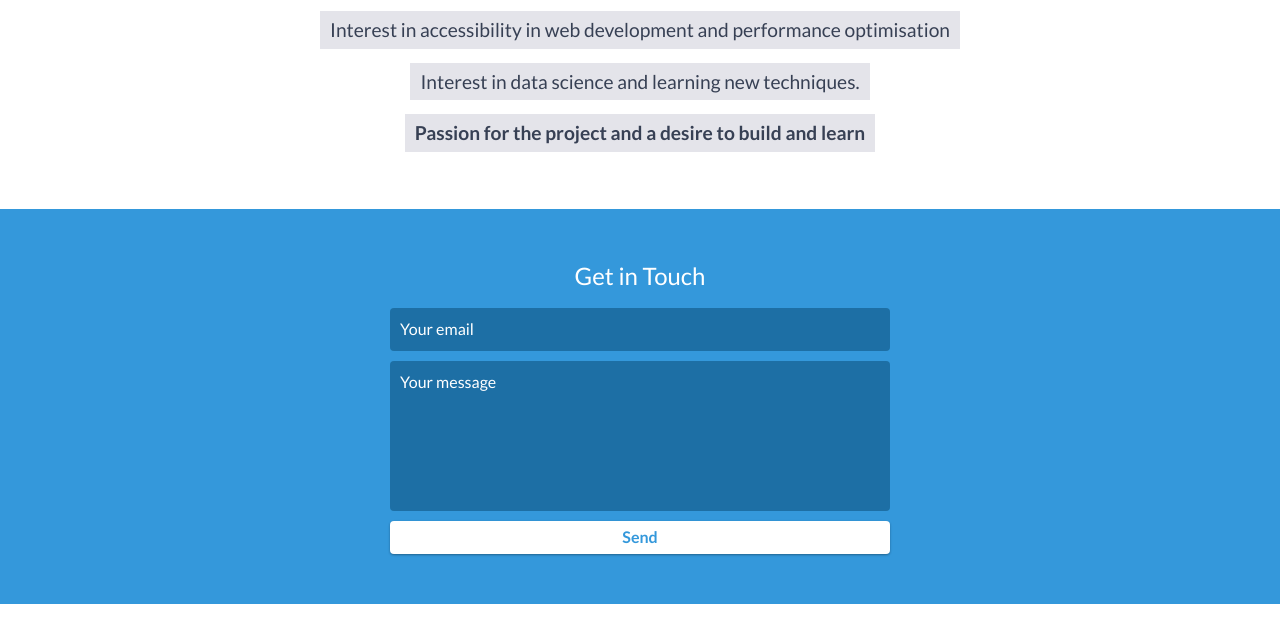
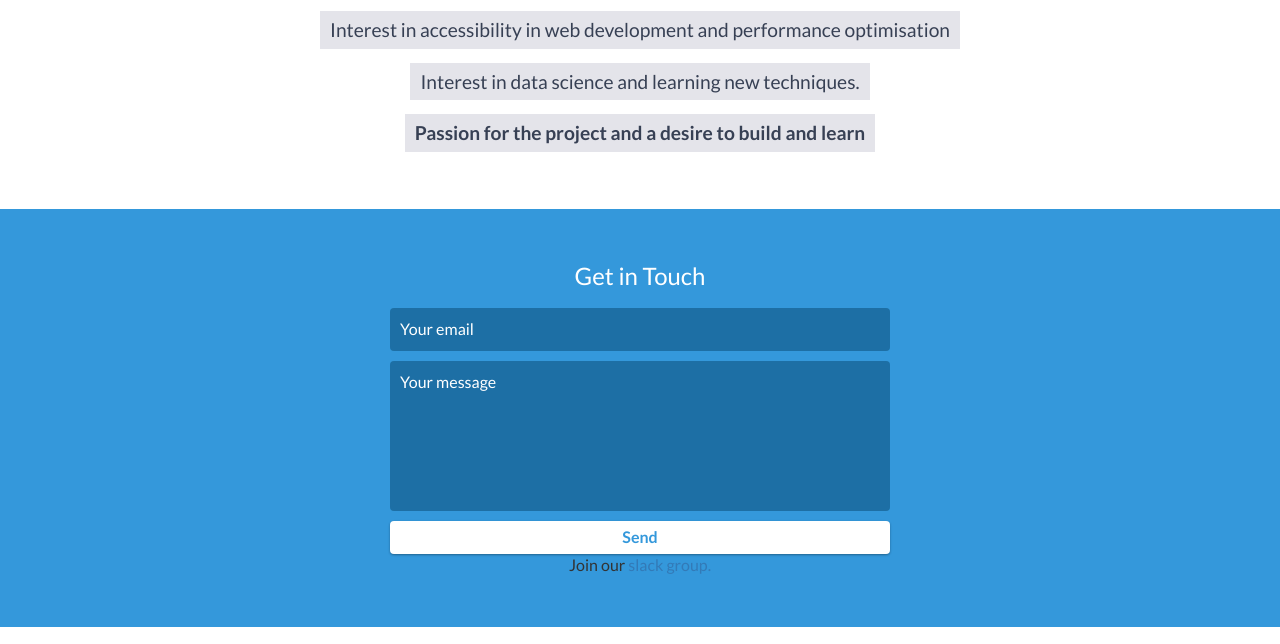
Before and after one commit to scalability4all/scalability4all.github.io, a website: page index.html in a window 1280 px wide. Shown: the part 3677-4321 px from the top of the page. Drawn offline with nearby package versions, Linux system fonts and the light colour scheme.

Commit message:
Update index.html

```diff
--- a/index.html
+++ b/index.html
@@ -274,6 +274,11 @@
                 <button type="submit">Send</button>
             </form>
         </div>
+	<div>
+		<center>
+			Join our <a href="https://join.slack.com/t/scalability4all/shared_invite/enQtNjMzMzk0MDQ1NjgxLTE3NWJmYjE2MzI2YTMyZmZhNTA5NGQzZGYzZDRmMmQ0NzAyZWU3MDE5Y2ZiMjgyZmE3YTcwYmNkOTY2ODE0MDc">slack group.</a>
+		</center>
+	</div>
         <!-- End #contact-form -->
     </div>
     <!-- End #contact -->
```
